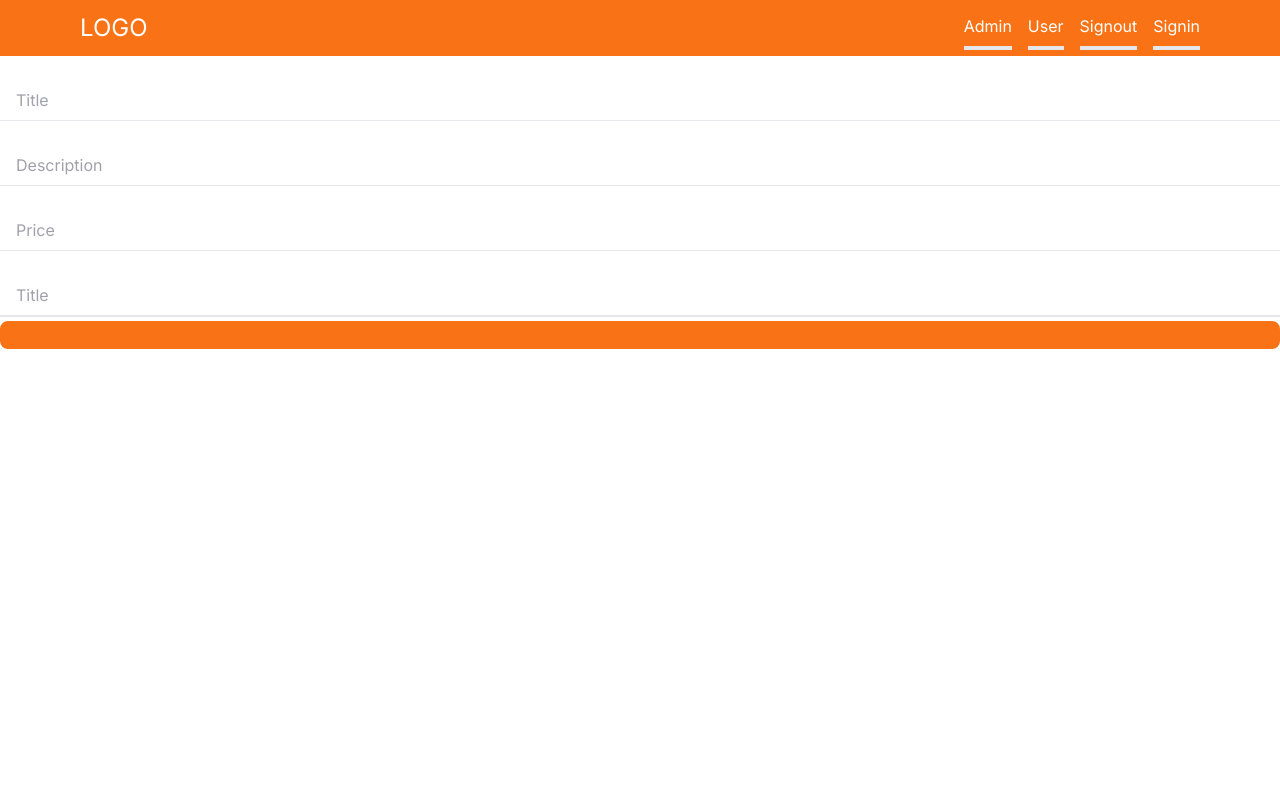
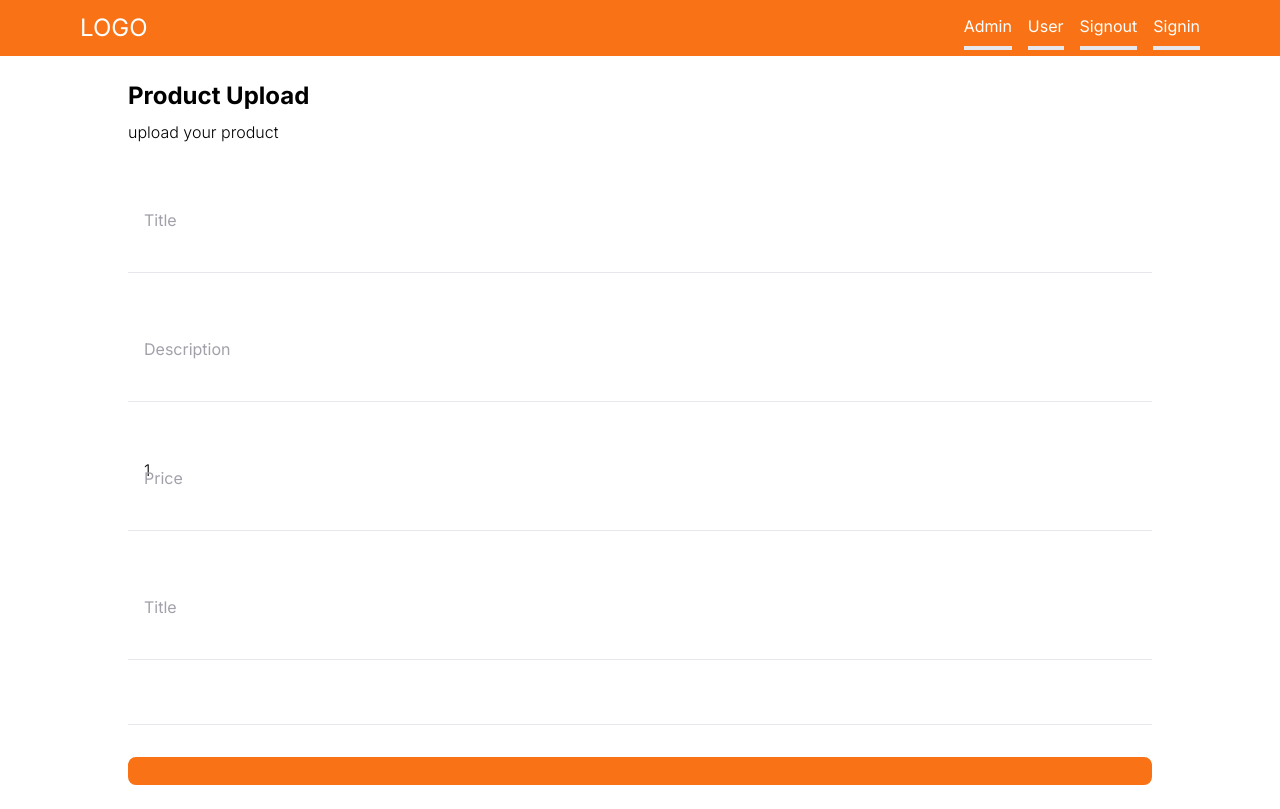
Before and after one commit to seo325/nextjs-remarket-app, a Next.js app: page /products/upload in a window 1280 px wide. Built offline with nearby package versions, Linux system fonts and the light colour scheme.

Commit message:
heading.tsx

```diff
--- /dev/null
+++ b/src/app/components/Container.tsx
@@ -0,0 +1,14 @@
+'use client'
+import React from 'react'
+
+interface ContainerProps {
+    children : React.ReactNode
+}
+const Container = ({children}:ContainerProps) => {
+  return (
+    <div className='max-w-[2520px]
+    mx-auto xl:px-20 md:px-10 sm:px-2 px-4 py-6'>{children}</div>
+  )
+}
+
+export default Container
--- /dev/null
+++ b/src/app/components/Heading.tsx
@@ -0,0 +1,26 @@
+'use client'
+import React from 'react'
+interface HeadingProps {
+    title :string;
+    subtitle : string;
+    center: boolean
+}
+const Heading: React.FC<HeadingProps> = (
+    {
+        title,
+        subtitle,
+        center
+    }
+) => {
+  return (
+    <div className={center ? 'text-center' : 'text-start'}>
+        <div className='text-2xl font-bold'>
+            {title}
+        </div>
+        <div className='mt-2 font-light text-neutural-500'>{subtitle}
+        </div>
+    </div>
+  )
+}
+
+export default Heading;
--- a/src/app/products/upload/page.tsx
+++ b/src/app/products/upload/page.tsx
@@ -2,8 +2,10 @@
 import React from 'react'
 import { useState } from 'react';
 import Input from '../../components/Input'
-import { FieldValues, useForm } from 'react-hook-form';
+import { FieldValues, SubmitHandler, useForm } from 'react-hook-form';
 import Button from '../../components/Button';
+import Container from '../../components/Container';
+import Heading from '@/app/components/Heading';
 
 const ProductUploadPage = () => {
   const [isLoading, setIsLoading] = useState("")
@@ -25,11 +27,21 @@ const ProductUploadPage = () => {
       latitude: 33.5563,
       longitude: 126.79581,
       imagSrc: '',
-      price: ''
+      price: 1
     }
   })
+  const onSubmit:SubmitHandler<FieldValues> =(data) =>{
+
+  }
   return (
-    <div>
+    <Container>
+    <div className='max-w-screen-lg mx-auto'>
+      <form className='flex flex-col gap-8'
+      onSubmit={handleSubmit(onSubmit)}>
+
+        <Heading
+         title='Product Upload'
+         subtitle='upload your product'/>
       <Input
         id="title"
         label="Title"
@@ -77,9 +89,11 @@ const ProductUploadPage = () => {
       </div>
       <hr/>
 
-    <Button label='"상품 생성하기'>tk</Button>
+    <Button label='상품생성하기' />
+    </form>
+    </div>
 
-    </div>
+    </Container>
   )
 }
 
```
Also changed, not shown: 1 other file (tests, documents, lock files or other folders).
